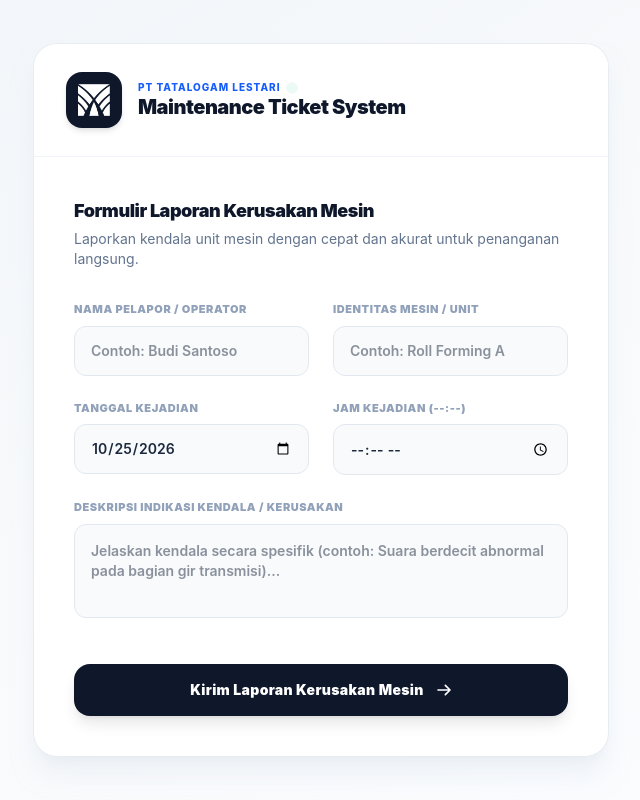
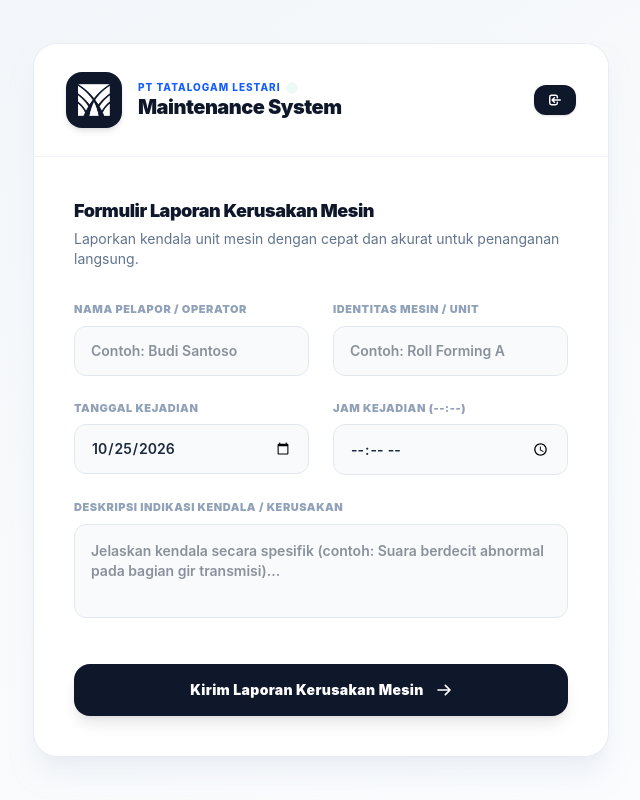
Before and after one commit to MrRih22/laporanmesin, a React (Vite) app: page / in a window 1280 px wide. Shown: the whole page, without its empty margins (319-959 px from the left). Built offline with nearby package versions, Linux system fonts and the light colour scheme.

Commit message:
FormOperator.jsx

```diff
--- a/src/FormOperator.jsx
+++ b/src/FormOperator.jsx
@@ -1,5 +1,6 @@
 import { useState } from 'react';
 import { supabase } from './supabase';
+import { useNavigate } from 'react-router-dom';
 
 export default function FormOperator() {
   const [formData, setFormData] = useState({
@@ -12,6 +13,7 @@ export default function FormOperator() {
   const [loading, setLoading] = useState(false);
   const [message, setMessage] = useState({ type: '', text: '' });
   const [activeCard, setActiveCard] = useState(null);
+  const navigate = useNavigate();
 
   const handleChange = (e) => {
     setFormData({ ...formData, [e.target.name]: e.target.value });
@@ -44,9 +46,10 @@ export default function FormOperator() {
   return (
     <div className="min-h-screen bg-gradient-to-br from-slate-100 via-slate-50 to-blue-50/30 flex items-center justify-center p-3 sm:p-6 lg:p-10 font-sans antialiased selection:bg-blue-600 selection:text-white">
 
+      {/* Container Utama */}
       <div className="bg-white/95 backdrop-blur-xl rounded-2xl sm:rounded-3xl shadow-xl shadow-slate-200/50 border border-slate-200/80 w-full max-w-xl overflow-hidden transition-all duration-300">
 
-        {/* Header Responsif */}
+        {/* Header Responsif dengan Tombol Login */}
         <div className="px-5 sm:px-8 py-5 sm:py-7 bg-white border-b border-slate-100 flex items-center justify-between gap-3">
           <div className="flex items-center gap-3 sm:gap-4">
             <div className="w-11 h-11 sm:w-14 sm:h-14 bg-slate-900 rounded-xl sm:rounded-2xl flex items-center justify-center shadow-md shadow-slate-900/10 shrink-0">
@@ -57,12 +60,21 @@ export default function FormOperator() {
                 <span className="text-[9px] sm:text-[10px] font-extrabold tracking-widest text-blue-600 uppercase">PT Tatalogam Lestari</span>
                 <span className="w-1.5 h-1.5 rounded-full bg-emerald-500 animate-ping"></span>
               </div>
-              <h2 className="text-base sm:text-xl font-black tracking-tight text-slate-900 leading-tight">Maintenance Ticket System</h2>
+              <h2 className="text-base sm:text-xl font-black tracking-tight text-slate-900 leading-tight">Maintenance System</h2>
             </div>
           </div>
-          <div className="hidden xs:block px-3 py-1 rounded-full bg-slate-50 border border-slate-200 text-[11px] sm:text-xs font-bold text-slate-600 shadow-2xs">
-            Operator Portal
-          </div>
+
+          {/* Tombol Akses Login / Command Center untuk Tim MTC */}
+          <button
+            onClick={() => navigate('/login')}
+            className="flex items-center gap-1.5 px-3.5 py-2 rounded-xl bg-slate-900 hover:bg-blue-600 text-white text-xs font-bold shadow-sm transition-all active:scale-95 shrink-0"
+            title="Masuk ke Dashboard MTC"
+          >
+            <svg className="w-3.5 h-3.5" fill="none" stroke="currentColor" viewBox="0 0 24 24">
+              <path strokeLinecap="round" strokeLinejoin="round" strokeWidth="2.5" d="M11 16l-4-4m0 0l4-4m-4 4h14m-5 4v1a3 3 0 01-3 3H6a3 3 0 01-3-3V7a3 3 0 013-3h7a3 3 0 013 3v1" />
+            </svg>
+            <span className="hidden xs:inline">Login MTC</span>
+          </button>
         </div>
 
         {/* Form Body */}
```
